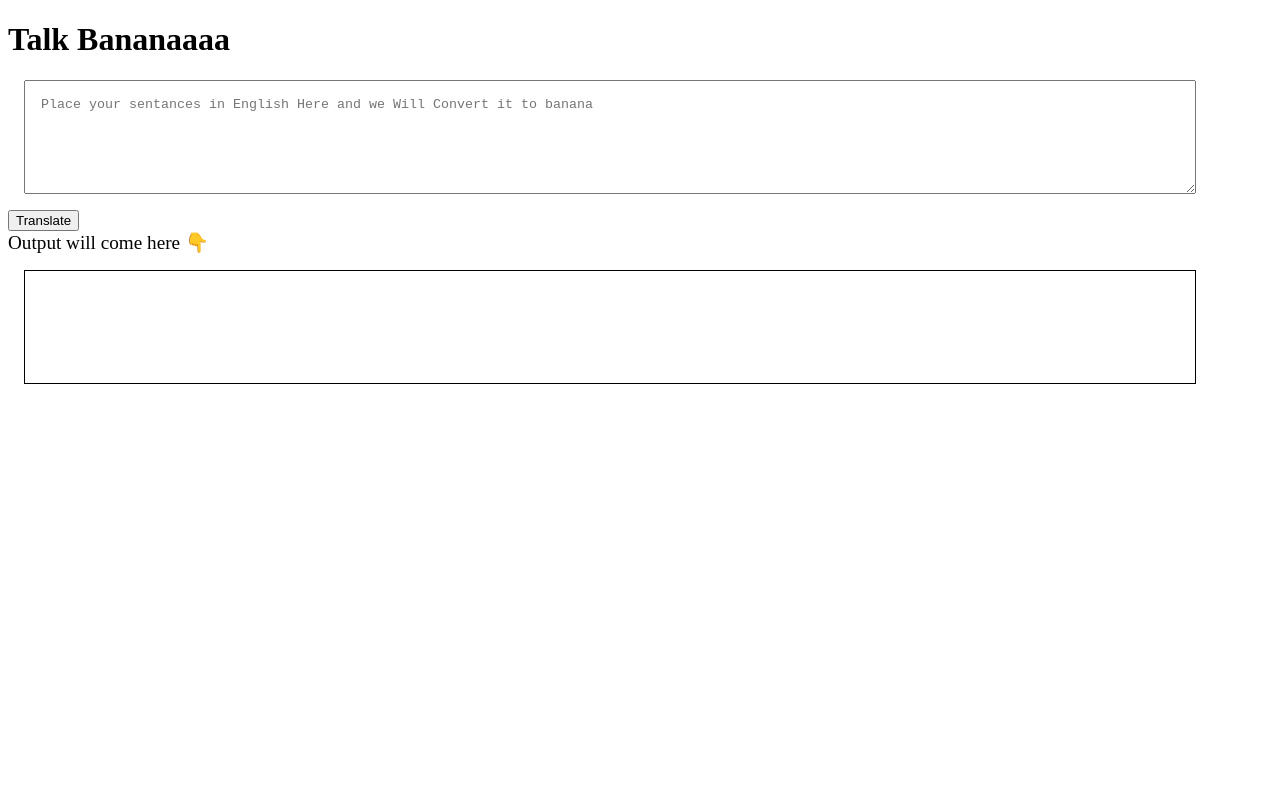
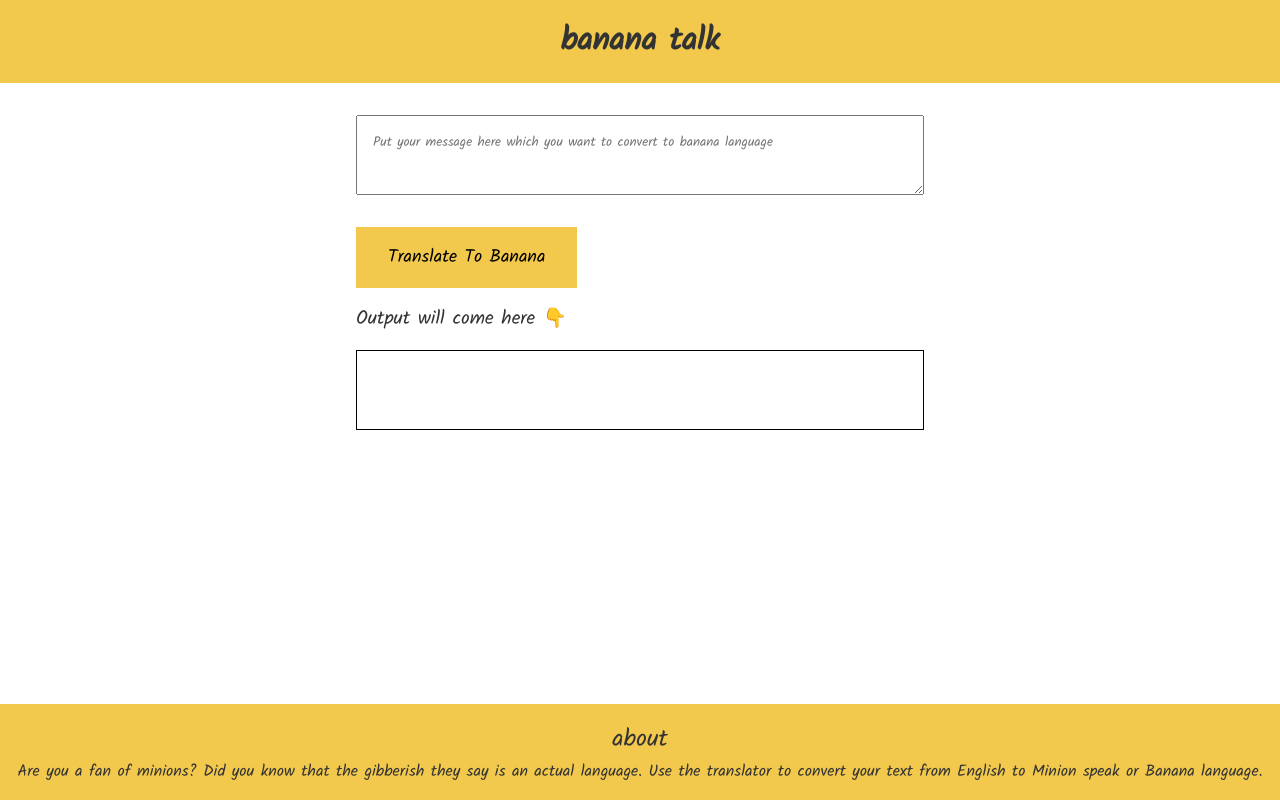
Before and after one commit to bharatbamaniya/Project-Banana-app, a plain HTML site: page index.html in a window 1280 px wide. Drawn offline with Linux system fonts and the light colour scheme.

Commit message:
fixing things and adding css

```diff
--- a/index.html
+++ b/index.html
@@ -3,32 +3,30 @@
 <head>
     <meta charset="UTF-8">
     <meta name="viewport" content="width=device-width, initial-scale=1.0">
-    <title>Talk Banana</title>
-    <style>
-        textarea {
-            width: 90%;
-            height: 10vh;
-            display: block;
-            padding: 1rem;
-            margin: 1rem;
-        }
-        #output {
-            border:1px solid black;
-            height: 10vh;
-            width: 90%;
-            padding: 1rem;
-            margin: 1rem;
-
-        }
-    </style>
+    <title>banana talk</title>
+    <link rel="stylesheet" href="style.css">
 </head>
 <body>
-    <h1> Talk Bananaaaa</h1>
-    <textarea id="txt-input"
-        placeholder="Place your sentances in English Here and we Will Convert it to banana"></textarea>
-    <button id="btn-translate">Translate</button>
-    <div style="font-size: larger"> Output will come here 👇</div>
-    <div id="output"></div>
+    <nav>
+        <div style="font-size: 2rem; padding: 1rem;">
+            banana talk
+        </div>
+    </nav>
+    <main>
+
+        <textarea id="txt-input"
+        placeholder="Put your message here which you want to convert to banana language"></textarea>
+        <button id="btn-translate"> Translate To Banana</button>
+        <div style="font-size: larger"> Output will come here 👇</div>
+        <div id="output"></div>
+
+    </main>
+
+    <footer>
+        <div style="font-size: x-large;">about</div>
+        <p>Are you a fan of minions? Did you know that the gibberish they say is an actual language. Use the translator to convert your text from English to Minion speak or Banana language.</p>
+    </footer>
+
     <script src="app.js" type="text/javascript"></script>
 </body>
 </html>
--- /dev/null
+++ b/style.css
@@ -0,0 +1,63 @@
+@import url('https://fonts.googleapis.com/css2?family=Kalam&display=swap');
+* {
+    box-sizing: border-box;
+}
+:root {
+    --primary: #F2C94C;
+    --black: #333333;
+    --width-break:600px
+}
+body {
+    margin: 0;
+    font-family: 'Kalam', cursive;
+    color: var(--black);
+}
+textarea {
+    width: 100%;
+    height: 10vh;
+    display: block;
+    padding: 1rem;
+    margin: 1rem 0rem;
+    font-family: 'Kalam', 'cursive';
+}
+#output {
+    border:1px solid black;
+    min-height: 10vh;
+    max-height: 30vh;
+    overflow: scroll;
+    width: 100%;
+    padding: 1rem;
+    margin: 1rem 0rem;
+    font-family: 'Kalam', 'cursive';
+}
+nav {
+    background-color: var(--primary);
+    font-weight: bold;
+    text-align: center;
+}
+main {
+    padding: 1rem;
+    margin: auto;
+    max-width: var(--width-break);
+}
+button {
+    background-color: var(--primary);
+    border: none;
+    padding: 1rem 2rem;
+    min-width: 20vh;
+    font-family: 'Kalam', 'cursive';
+    margin: 1rem 0rem;
+    font-size: large;
+}
+footer {
+    background-color: var(--primary);
+    position: fixed;
+    text-align: center;
+    width: 100%;
+    padding: 1rem;
+    bottom: 0;
+}
+footer p{
+    margin: auto;
+    min-width: var(--width-break);
+}
```
